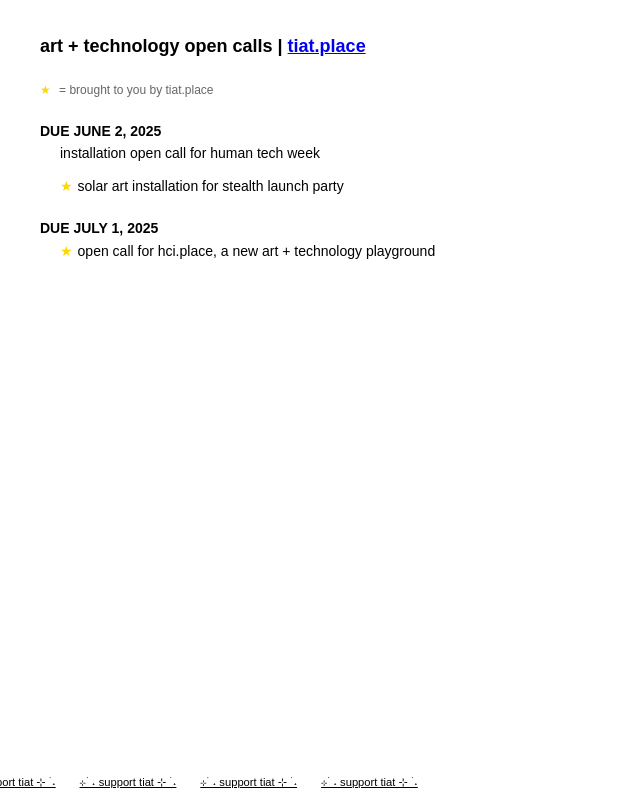
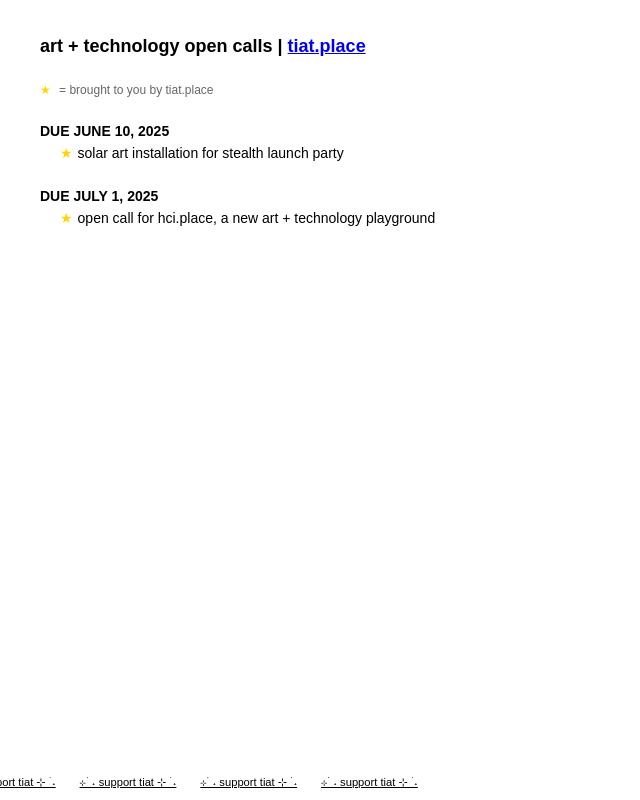
Before and after one commit to ashherr/tiat, a website: page submit.html in a window 1280 px wide. Shown: the whole page, without its empty margins (0-640 px from the left). Drawn offline with Linux system fonts and the light colour scheme; a web font is replaced by a local one.

Commit message:
deadlines

```diff
--- a/submit.html
+++ b/submit.html
@@ -78,11 +78,7 @@
 
     <div id="links-container">
       <!-- Example structure - you can edit this manually -->
-      <div class="date">DUE JUNE 2, 2025</div>
-      <div class="link">
-        <a href="https://docs.google.com/forms/d/e/1FAIpQLSeWqb5PTw2t2fRLLy-FqgrLZp74wPMC6nXLgjj3kX9BYPFbOg/viewform" target="_blank">installation open call for human tech week</a>
-      </div>
-
+      <div class="date">DUE JUNE 10, 2025</div>
       <div class="link">
         <a href="https://forms.gle/N6nbeshp6MByPqog9" target="_blank"><span class="star">★</span>solar art installation for stealth launch party</a>
       </div>
```
